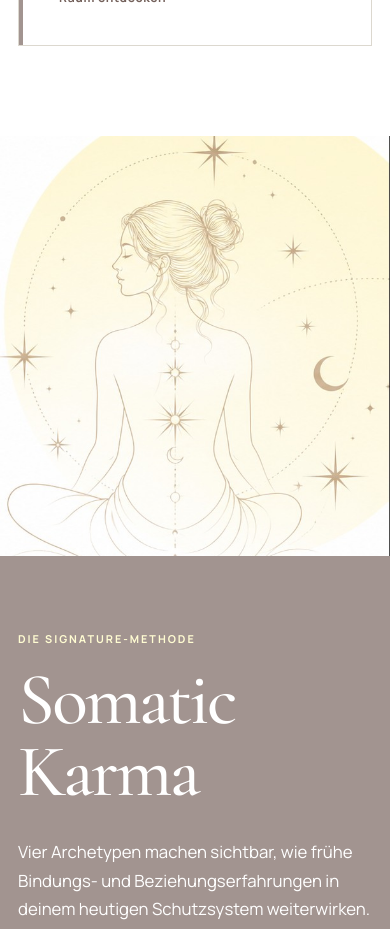
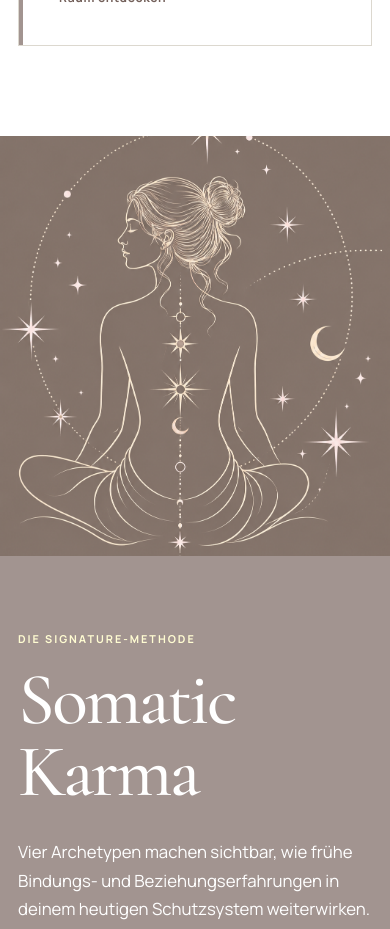
Before and after one commit to AuraLumiaTrix/auralumia-main-site, a Next.js app: page / in a window 390 px wide. Shown: the part 2520-3449 px from the top of the page. Built offline with nearby package versions, Linux system fonts and the light colour scheme.

Commit message:
Use dark Somatic artwork on mobile

```diff
--- a/app/globals.css
+++ b/app/globals.css
@@ -57,6 +57,7 @@ p { margin:0; }
 .feature { background:var(--deep); color:#fff; }
 .feature-grid { display:grid; grid-template-columns:1.08fr .92fr; min-height:750px; }
 .feature-image { overflow:hidden; margin-left:calc((100vw - min(1240px,calc(100vw - 64px)))/-2); }
+.feature-image picture { display:block; height:100%; }
 .feature-image img { width:100%; height:100%; object-fit:cover; }
 .feature-copy { display:flex; flex-direction:column; justify-content:center; padding:80px 0 80px 9vw; }
 .feature-copy h2 { font-size:clamp(4.5rem,8vw,8rem); }
--- a/app/page.tsx
+++ b/app/page.tsx
@@ -35,7 +35,7 @@ export default function Home() {
 
       <section className="feature feature-somatic">
         <div className="shell feature-grid">
-          <div className="feature-image"><img src="/hero-somatic.jpg" alt="Somatic Karma – Körperwissen und Sternenarchitektur" /></div>
+          <div className="feature-image"><picture><source media="(max-width: 760px)" srcSet="/hero-somatic-dark-mobile.png" /><img src="/hero-somatic.jpg" alt="Somatic Karma – Körperwissen und Sternenarchitektur" /></picture></div>
           <div className="feature-copy"><p className="eyebrow">DIE SIGNATURE-METHODE</p><h2>Somatic Karma</h2><p>Vier Archetypen machen sichtbar, wie frühe Bindungs- und Beziehungserfahrungen in deinem heutigen Schutzsystem weiterwirken. Dein vedisches Chart gibt ihnen eine präzise Sprache.</p><Link className="button button-light" href="/somatic-karma">Die Methode entdecken</Link></div>
         </div>
       </section>
```
Also changed, not shown: public/hero-somatic-dark-mobile.png (added).
